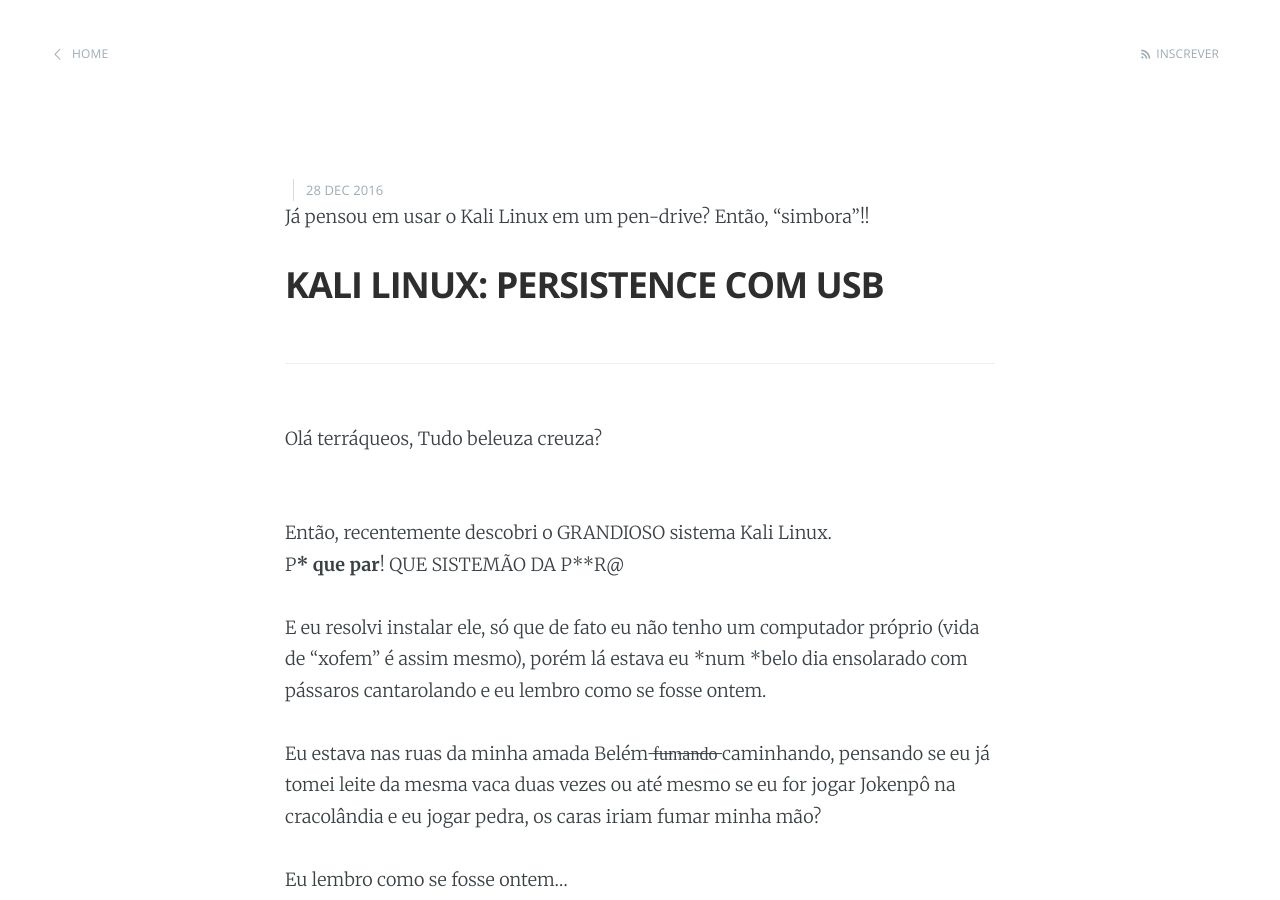
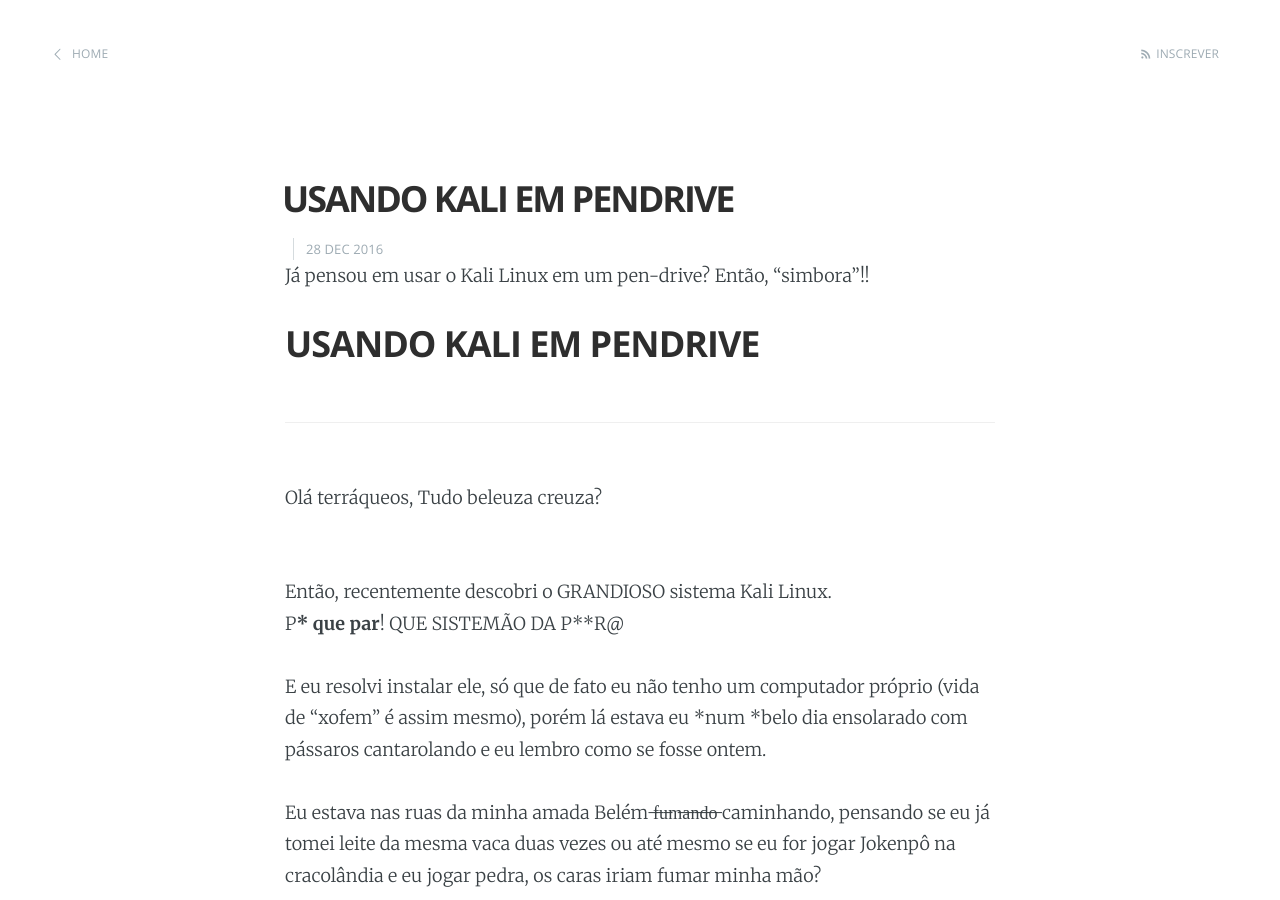
Before and after one commit to gkal19/blog, a Jekyll site: the page built from _posts/2016-12-28-kali-persistence-usb.markdown, in a window 1280 px wide and 900 px high. Built offline with Jekyll 4.4.1, drawn with Linux system fonts in a browser that asks for light colours; our own code applies the rules of GitHub Pages for plain Markdown files; comment, search, counter and statistics services are not loaded.

Commit message:
bora consertar dnv

```diff
--- a/_posts/2016-12-28-kali-persistence-usb.markdown
+++ b/_posts/2016-12-28-kali-persistence-usb.markdown
@@ -1,13 +1,13 @@
 ---
 layout: post
-title: KALI LINUX: PERSISTENCE COM USB
+title: USANDO KALI EM PENDRIVE
 author: Gabriel Kalani
 ---
 
 Já pensou em usar o Kali Linux em um pen-drive?
 Então, "simbora"!!
 
-## KALI LINUX: PERSISTENCE COM USB
+## USANDO KALI EM PENDRIVE
 -----
 
 Olá terráqueos,
```
